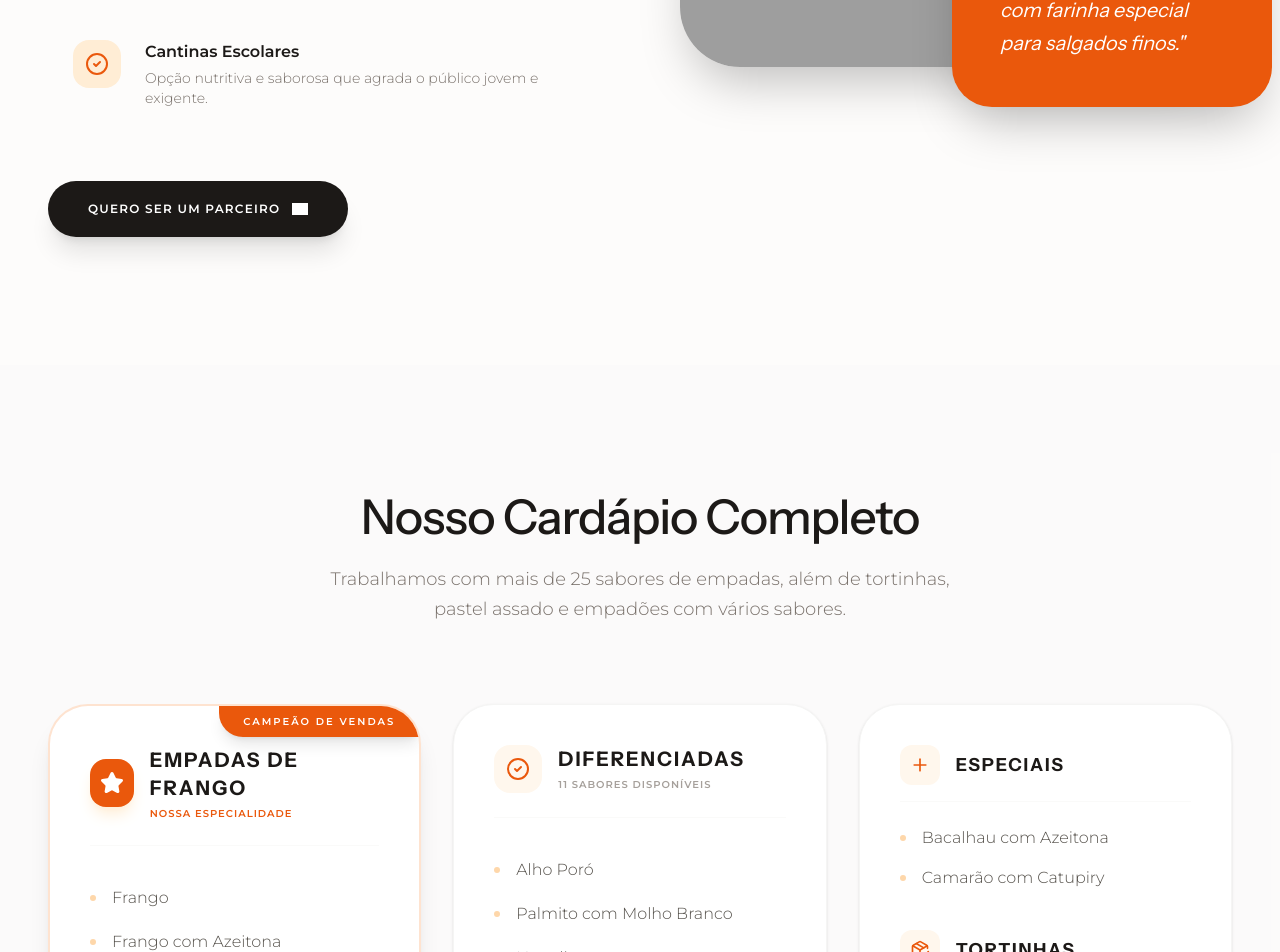
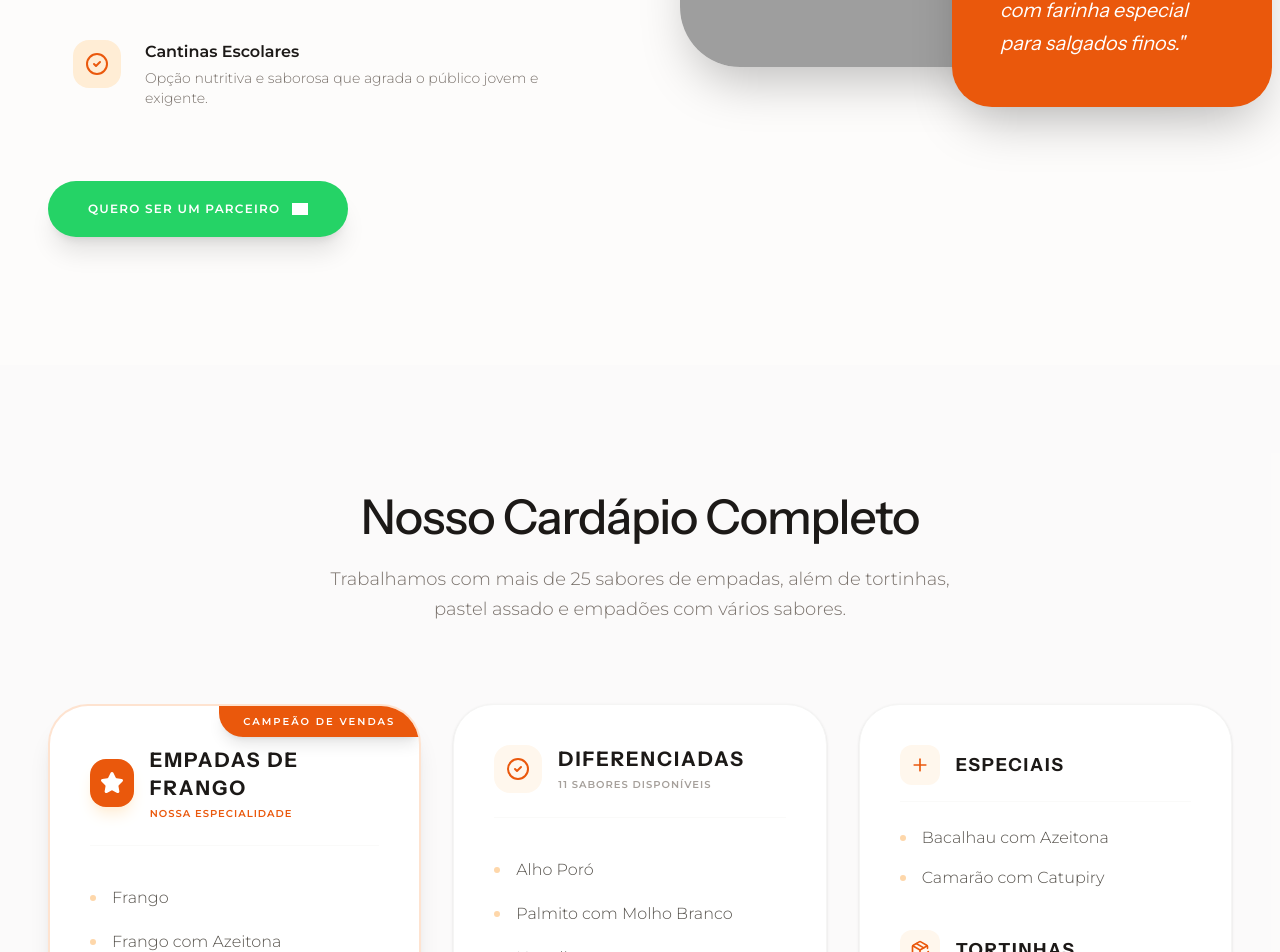
Before and after one commit to t0non/-LANDING-PAGE---VENDAS-GOOGLE-ADS---EMPADAS-CASEIRAS-, a React (Vite) app: page / in a window 1280 px wide. Shown: the part 2596-3548 px from the top of the page. Built offline with nearby package versions, Linux system fonts and the light colour scheme; grey boxes are pictures that could not be loaded.

Commit message:
feat: Style WhatsApp CTA button
Update WhatsApp Call to Action button styling for improved visual appeal and alignment. The button now features a distinct green background and is centered on larger screens to enhance prominence.

```diff
--- a/src/App.tsx
+++ b/src/App.tsx
@@ -302,11 +302,11 @@ export default function App() {
                   initial={{ opacity: 0, y: 20 }}
                   whileInView={{ opacity: 1, y: 0 }}
                   viewport={{ once: true }}
-                  className="mt-12"
+                  className="mt-12 flex justify-center lg:justify-start"
                 >
                   <a
                     href={WHATSAPP_LINK}
-                    className="inline-flex items-center gap-3 bg-stone-900 text-white px-10 py-5 rounded-full font-bold text-xs uppercase tracking-widest hover:bg-brand-600 transition-all shadow-xl"
+                    className="inline-flex items-center gap-3 bg-[#25D366] text-white px-10 py-5 rounded-full font-bold text-xs uppercase tracking-widest hover:bg-[#1ebe57] transition-all shadow-xl"
                   >
                     Quero ser um parceiro
                     <img src={WHATSAPP_ICON_URL} alt="WhatsApp" className="w-4 h-4 object-contain brightness-0 invert" referrerPolicy="no-referrer" />
```
